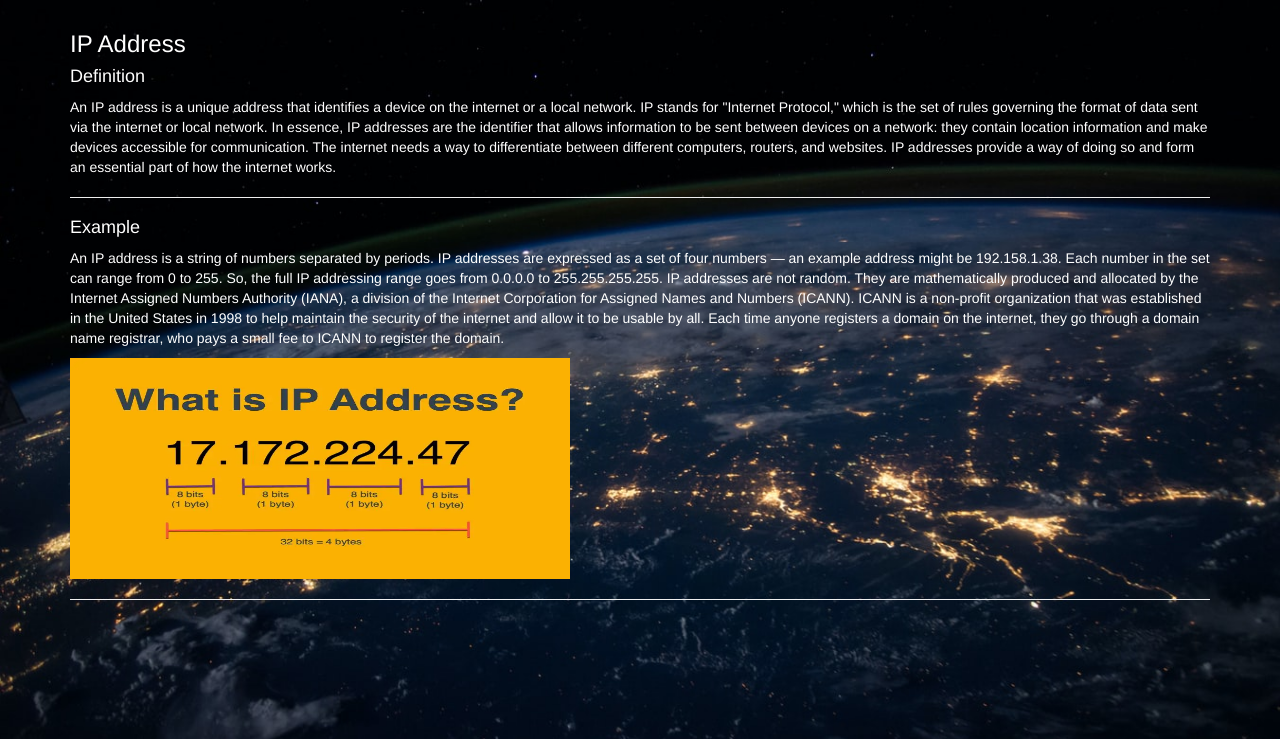
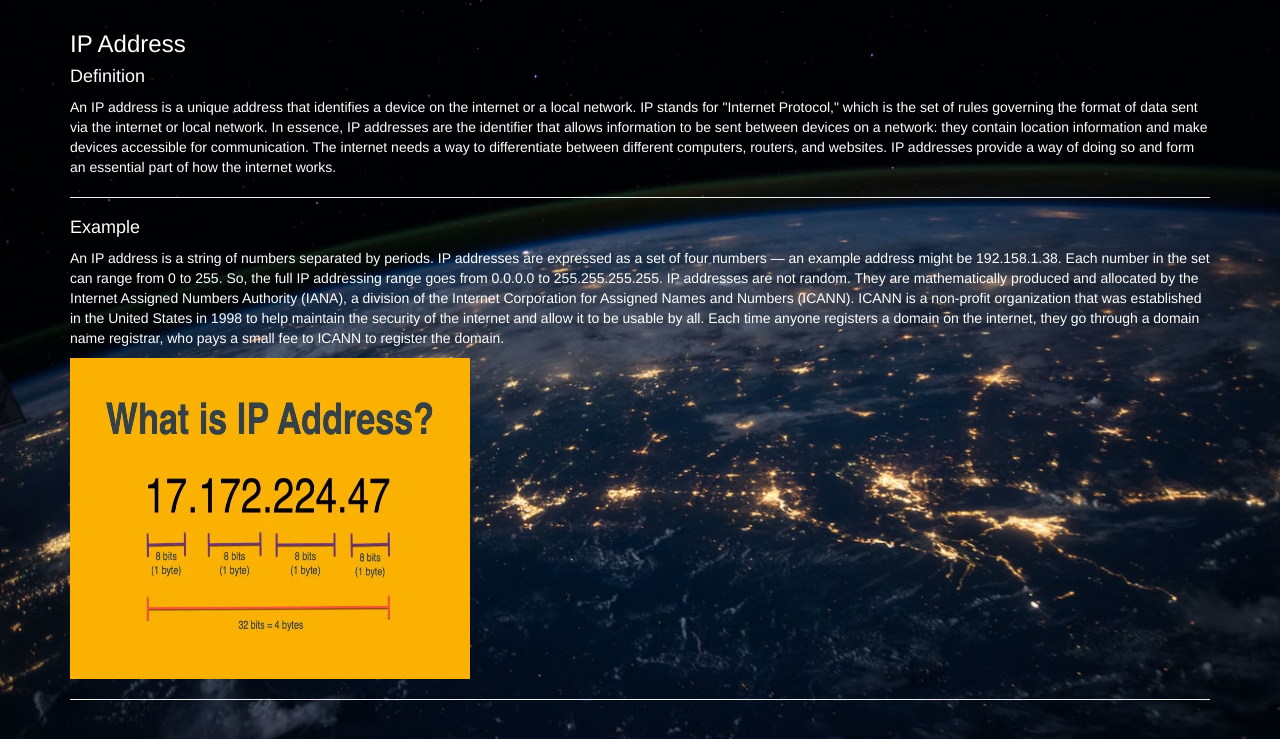
Before and after one commit to maf64/How-the-internet-works, a plain HTML site: page ip.html in a window 1280 px wide. Shown: the part 61-800 px from the top of the page. Drawn offline with nearby package versions, Linux system fonts and the light colour scheme.

Commit message:
Task: working on ip.html page

```diff
--- a/ip.html
+++ b/ip.html
@@ -57,7 +57,7 @@
         non-profit organization that was established in the United States in 1998 to help maintain the security of the
         internet and allow it to be usable by all. Each time anyone registers a domain on the internet, they go through
         a domain name registrar, who pays a small fee to ICANN to register the domain.</p>
-    <img src="ip.jpg" alt="ip" width=500 height="221">
+    <img src="ip.jpg" alt="ip" width=400 height="321">
     <hr>
     <h4 style="color: white"></h4>
     <p style="color: white">
```
